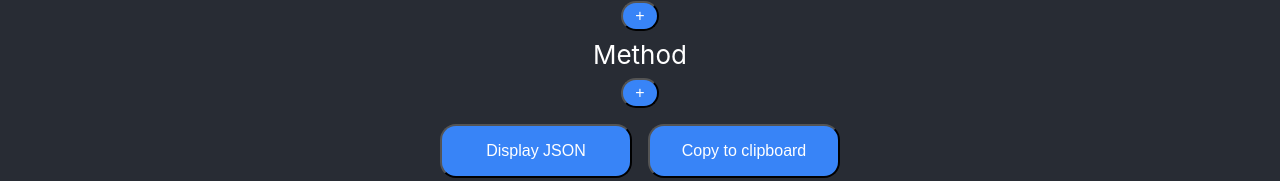
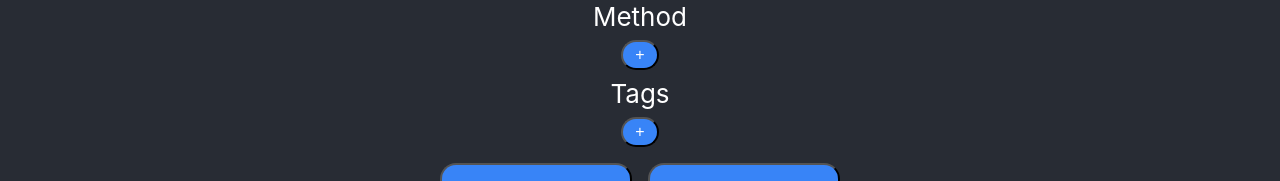
Before and after one commit to JM3ad/cooking, a React (Create React App) app: page /cooking/recipe-generator/1 in a window 1280 px wide. Shown: the part 418-599 px from the top of the page. Built offline with nearby package versions, Linux system fonts and the light colour scheme.

Commit message:
Get categories working including recipe generation

```diff
--- /dev/null
+++ b/src/app/components/multi-line-select.tsx
@@ -0,0 +1,58 @@
+import React from 'react';
+
+type MultiLineSelectProps = {
+    label: string;
+    state: string[];
+    setState: (newState: string[]) => void;
+    values: string[];
+};
+
+const MultiLineSelect: React.FC<MultiLineSelectProps> = (props: MultiLineSelectProps) => {
+    const {label, state, setState, values} = props;
+    const addLine = () => {
+        const newData = [...state, values[0]];
+        setState(newData);
+    };
+    /* eslint-disable jsx-a11y/no-onchange */
+    const updateLine = (lineIndex: number, e: React.ChangeEvent<HTMLSelectElement>) => {
+        const newState = [...state];
+        newState[lineIndex] = e.target.value;
+        setState(newState);
+    };
+    const deleteLine = (lineIndex: number) => {
+        state.splice(lineIndex, 1);
+        setState([...state]);
+    };
+
+    return <>
+        <label>{label}</label>
+        {
+            state.map((step, i) => {
+                return <div key={i}>
+                    <select
+                        value={step}
+                        onChange={(e) => updateLine(i, e)}
+                        // eslint-disable-next-line
+                        autoFocus
+                    >
+                        {
+                            values.map((value: string) => {
+                                return <option key={value}>{value}</option>;
+                            })
+                        }
+                    </select>
+                    <button
+                        className="small-action-button"
+                        onClick={() => deleteLine(i)}
+                        data-testid="delete"
+                    >
+                        -
+                    </button>
+                </div>;
+            })
+        }
+        <button onClick={addLine} className="small-action-button" data-testid="add">+</button>
+    </>;
+};
+
+export default MultiLineSelect;
--- a/src/app/data/recipes.ts
+++ b/src/app/data/recipes.ts
@@ -1,17 +1,16 @@
 import { Recipe } from "app/models/recipe";
-import { RecipeTag } from "app/models/recipeTag";
 
 /* eslint-disable max-len */
 
 export const allRecipes: Recipe[] = [
-    {"name":"Katsu Curry Sauce","url":"http://allrecipes.co.uk/recipe/29578/chicken-katsu-curry.aspx", "tags": [RecipeTag.MAIN], "ingredients":["3 onions","7 garlic cloves","3 carrots","3 tbsp plain flour","2 tbsp curry powder","900ml veg stock","1 tbsp honey","2 tbsp soy sauce","1 bay leaf","1 tsp garam masala"],"method":["Fry the onions and garlic until soft","Add carrots and cook until soft (approx 10 mins)","Add flour and curry powder, cook for 1 minute","Add stock gradually, then add honey, soy sauce and bay leaf","Bring to the boil, then reduce to a simmer until sauce is thick but can be poured - around 20 mins","Stir in garam masala. Serve with breaded vegetables or tofu & rice"]},
-    {"name":"Chilli","url":"https://www.bbcgoodfood.com/recipes/burnt-aubergine-veggie-chilli","tags": [RecipeTag.MAIN], "ingredients":["3 aubergines","1 red onion, diced","2 carrots, diced","70g green lentils","30g red lentils","2 400g can kidney beans","400g can chopped tomatoes","3 tbsp soy sauce","20g dark chocolate, finely chopped","1 tsp chilli powder","2 tsp dried oregano","2 tsp ground cumin","2 tsp paprika","1 tsp ground coriander","1 tsp garam masala","400ml veg stock - double concentration","half a lime, juiced"],"method":["Grill or roast the aubergine in small chunks","Fry onion & carrot with salt in large pan for 15-20 mins until softened","Add the aubergine, lentils, beans (including liquid), tomatoes, soy sauce, chocolate, spices and herbs","Stir and pour in the stock","Bring to the boil then turn down heat low","Cover with a lid and simmer for 1.5 hours, stirring occasionally","Remove lid and let simmer for 15 mins","Add lime juice, and serve over rice or roasted sweet potato"]},
-    {"name":"Dal Makhani","url":"https://cookieandkate.com/quick-dal-makhani-recipe/","tags": [RecipeTag.MAIN], "ingredients":["2 onions diced","6 garlic clove minced","2 tbsp ginger, finely chopped","2 chillis, finely chopped","3 tsp garam masala","1 tsp ground cumin","1 tsp ground coriander","1 tsp salt","2 cans chopped tomatoes","400g black lentils","2 cans kidney beans, rinsed and drained","8 cups water","1 bay leaf","2 tbsp lime juice","Optional: can of coconut milk"],"method":["Fry the onion, garlic, ginger and chillis until softened","Stir in the spices, and season generously with black pepper. Cook while stirring for 1 minute","Add the tomatoes and cook for 1 more minute","Add the lentils, beans, water and bay leaf","Bring the mixture to a boil, and then reduce the heat to a simmer until the lentils are tender; about 35 mins","Remove the bay leaf, and transfer 4 cups of the mixture to a blender and blend until smooth","Combine the blended mixture with the remainder, add the lime juice and add salt to taste","Optionally, add in coconut milk, and then serve with rice or naan"]},
-    {"name":"Bibimbap","url":"https://www.lazycatkitchen.com/vegan-bibimbap/","tags": [RecipeTag.MAIN], "ingredients":["450g tofu","5 tbsp soy sauce","4 tbsp gochujang","200g mushrooms","100g spinach","1 carrot","50g edamame beans","1/2 cucumber","4 tsp rice wine vinegar","2 tbsp golden syrup","1 garlic clove"],"method":["Cut tofu into small cubes","Marinate it in a small pan with 1 tbsp gochujang and 3 tbsp soy sauce for 30 mins - turning at least once halfway through","Bake the tofu once marinated, at gas 4, for 25 mins","For the dressing; whisk together 3 tbsp gochujang, 2 tbsp soy sauce, 2 tbsp oil, the rice wine vinegar, syrup and finely minced garlic","Grate the carrot and finely slice the cucumer","Fry the mushrooms, adding salt and pepper once cooked","Wilt the spinach once the mushrooms have been removed, with a splash of water","Serve the toppings over rice, and top with the dressing"]},
-    {"name":"Aubergine Stew","url":"https://www.hellofresh.co.uk/recipes/almond-aubergine-stew-wk44-59b02344043c3c025166e5c2","tags": [RecipeTag.MAIN], "ingredients":["500ml veg stock","4 garlic cloves, chopped","2 red onions, diced","2 leeks, chopped","250g couscous","2-3 aubergines","2 tbsp tomato puree","600g passata","60g green olives, roughly chopped","4 tbsp ground almonds","fresh basil leaves","1 tbsp lemon juice","Optional: Can of chickpeas"],"method":["Chop up the aubergine, and roast in olive oil at gas mark 6 until soft; around 35-40 mins","Fry the onion, leek and garlic until soft, about 7 mins","Stir in the passata & tomato puree, and optionally blend the sauce","Add the chickpeas if you are using them","Cook on medium-low heat for 10 mins to thicken the sauce","Add the olives, almond, aubergine with some salt & pepper","Cook the couscous with the veg stock, and once ready pour over the lemon juice","Split the basil between the couscous and the stew, combine & serve"]},
-    {"name":"Kik Alicha","url":"https://www.veganricha.com/ethiopian-split-pea-stew-kik-alicha/","tags": [RecipeTag.MAIN], "ingredients":["100g split yellow peas","100g split green peas","1100ml water","2 red onions","8 garlic cloves","2 tbsp ginger","1.5 tsp turmeric powder","1.5 tsp salt"],"method":["Soak the split peas for at least 2 hours in warm water","Fry the onion, ginger & garlic until translucent","Add the turmeric and mix well","Add the rinsed split peas & water - season with the salt and black pepper","Mix, cover and bring to the boil, then reduce the heat and simmer for 35-45 mins","Serve with rice or injera, and optionally add some lemon juice"]},
-    {"name":"Ivory Coast Squash & Peanut Stew","url":"https://www.bosh.tv/","tags": [RecipeTag.MAIN], "ingredients":["1 onion","1/2 fresh chilli","1 tbsp coconut oil","1 garlic clove","1 tbsp nutritional yeast","1/2 tsp ground coriander","1/2 tsp garam masala","1/2 tsp nutmeg","1 thumb-sized ginger","1 tbsp peanut butter","400g can chickpeas","500ml veg stock","1/2 bag kale","1/2 orange","1 tsp salt","1 handful roasted peanuts","1 dash apple cider vinegar"],"method":["Peel and roughly chop the onion","Halve the squash, remove seeds, and roughly chop (no need to peel)","Remove stem & seeds from chilli","Place onion, squash & chilli into food processor, and pulse into small chunks","Heat the oil in a large pan, and then add the veg, garlic & yeast ","Add the spices, ginger & peanut butter and stir well","Drain & rinse the chickpeas, then add along with the veg stock","Reduce the heat to low, cover & simmer for 15 mins","Add the kale, orange juice, salt and vinegar & stir","Roughly chop the peanuts & mix with some orange zest, add as a topping"]},
-    {"name":"Red Ratatouille Risotto ","url":"https://www.bosh.tv/recipes/red-ratatouille-risotto","tags": [RecipeTag.MAIN], "ingredients":["1 aubergine","1 courgette","6 tomatoes","1 red onion","2 garlic cloves","5 sun-dried tomatoes","900ml veg stock","2 tbsp tomato puree","225g risotto rice","125ml red wine","1.5 tbsp butter","2 tbsp pine nuts","Sprigs rosemary & thyme"],"method":["Cut the aubergine, courgette & tomatoes into 2cm chunks","Roast in the oven for 40 mins","Peel and finely chop the onion, garlic & sun-dried tomato","Fry the onion in a pan for 10-15 mins until translucent","Add the garlic and cook for 1 minute further","Add the herbs, sun-dried tomatoes & puree and cook 5 more minutes","Add the risotto rice and stir for a minute","Increase the heat, add the wine & stir until it's been absorbed","Add the stock a ladleful at a time, waiting until it's been absorbed before adding the next ladleful","After 15 mins, the rice should be close. Add the veg from the oven and cook for a couple more mins until the rice is cooked","Remove the pan from the heat, and add the butter","Season with salt & pepper, and garnish with basil leaves and pine nuts"]},
-    {"name":"Banana Pancakes","url":"https://www.bbcgoodfood.com/recipes/vegan-banana-pancakes","tags": [RecipeTag.BREAKFAST], "ingredients":["2 ripe bananas (about 150g)","2 tbsp golden caster sugar","1/4 tsp salt","2 tbsp veg oil (plus extra for frying)","120g self-raising flour","1/2 tsp baking powder","150ml oat milk","Toppings to serve"],"method":["Mash the banana in a bowl, then add the sugar, salt & oil","Add the flour and baking powder and mix thorougly","Add the milk slowly, and gradually whisk to make a thick batter","Heat a little oil in a frying pan, and add the batter 2-3 tbsp at a time","Cook for 2-3 mins on each side, and then serve"]},
-    {"name":"Butter Tofu","url":"https://cooking.nytimes.com/recipes/1020094-tofu-makhani-indian-butter-tofu","tags": [RecipeTag.MAIN], "ingredients":["2 onions","450g tofu","8 tbsp butter","3 tbsp diced ginger","4 garlic cloves","2 cans chopped tomatoes","2 tbsp lemon juice","1 tbsp cumin","1 tsp chilli powder","1 tsp paprika","1.5 tsp salt","1 can coconut milk","1 tbsp + 1 tsp turmeric"],"method":["In a bowl, whisk the lemon juice, cumin and a tbsp of turmeric with 1 tbsp water","Add the tofu in bite sized pieces, and stir to coat","Leave to marinade, optionally bake","In a pot, melt the butter and add the onions/chilli powder","Cook until the onion is translucent, then add the ginger and garlic and cook until the onion is browning","Add the tomatoes, paprika & salt and cook for 10 mins","Optionally blend, and then add in the coconut milk & tofu and simmer for 5 mins","Serve with rice or naan"]}
+    {"name":"Katsu Curry Sauce","url":"http://allrecipes.co.uk/recipe/29578/chicken-katsu-curry.aspx", "tags": ["Main"], "ingredients":["3 onions","7 garlic cloves","3 carrots","3 tbsp plain flour","2 tbsp curry powder","900ml veg stock","1 tbsp honey","2 tbsp soy sauce","1 bay leaf","1 tsp garam masala"],"method":["Fry the onions and garlic until soft","Add carrots and cook until soft (approx 10 mins)","Add flour and curry powder, cook for 1 minute","Add stock gradually, then add honey, soy sauce and bay leaf","Bring to the boil, then reduce to a simmer until sauce is thick but can be poured - around 20 mins","Stir in garam masala. Serve with breaded vegetables or tofu & rice"]},
+    {"name":"Chilli","url":"https://www.bbcgoodfood.com/recipes/burnt-aubergine-veggie-chilli","tags": ["Main"], "ingredients":["3 aubergines","1 red onion, diced","2 carrots, diced","70g green lentils","30g red lentils","2 400g can kidney beans","400g can chopped tomatoes","3 tbsp soy sauce","20g dark chocolate, finely chopped","1 tsp chilli powder","2 tsp dried oregano","2 tsp ground cumin","2 tsp paprika","1 tsp ground coriander","1 tsp garam masala","400ml veg stock - double concentration","half a lime, juiced"],"method":["Grill or roast the aubergine in small chunks","Fry onion & carrot with salt in large pan for 15-20 mins until softened","Add the aubergine, lentils, beans (including liquid), tomatoes, soy sauce, chocolate, spices and herbs","Stir and pour in the stock","Bring to the boil then turn down heat low","Cover with a lid and simmer for 1.5 hours, stirring occasionally","Remove lid and let simmer for 15 mins","Add lime juice, and serve over rice or roasted sweet potato"]},
+    {"name":"Dal Makhani","url":"https://cookieandkate.com/quick-dal-makhani-recipe/","tags": ["Main"], "ingredients":["2 onions diced","6 garlic clove minced","2 tbsp ginger, finely chopped","2 chillis, finely chopped","3 tsp garam masala","1 tsp ground cumin","1 tsp ground coriander","1 tsp salt","2 cans chopped tomatoes","400g black lentils","2 cans kidney beans, rinsed and drained","8 cups water","1 bay leaf","2 tbsp lime juice","Optional: can of coconut milk"],"method":["Fry the onion, garlic, ginger and chillis until softened","Stir in the spices, and season generously with black pepper. Cook while stirring for 1 minute","Add the tomatoes and cook for 1 more minute","Add the lentils, beans, water and bay leaf","Bring the mixture to a boil, and then reduce the heat to a simmer until the lentils are tender; about 35 mins","Remove the bay leaf, and transfer 4 cups of the mixture to a blender and blend until smooth","Combine the blended mixture with the remainder, add the lime juice and add salt to taste","Optionally, add in coconut milk, and then serve with rice or naan"]},
+    {"name":"Bibimbap","url":"https://www.lazycatkitchen.com/vegan-bibimbap/","tags": ["Main"], "ingredients":["450g tofu","5 tbsp soy sauce","4 tbsp gochujang","200g mushrooms","100g spinach","1 carrot","50g edamame beans","1/2 cucumber","4 tsp rice wine vinegar","2 tbsp golden syrup","1 garlic clove"],"method":["Cut tofu into small cubes","Marinate it in a small pan with 1 tbsp gochujang and 3 tbsp soy sauce for 30 mins - turning at least once halfway through","Bake the tofu once marinated, at gas 4, for 25 mins","For the dressing; whisk together 3 tbsp gochujang, 2 tbsp soy sauce, 2 tbsp oil, the rice wine vinegar, syrup and finely minced garlic","Grate the carrot and finely slice the cucumer","Fry the mushrooms, adding salt and pepper once cooked","Wilt the spinach once the mushrooms have been removed, with a splash of water","Serve the toppings over rice, and top with the dressing"]},
+    {"name":"Aubergine Stew","url":"https://www.hellofresh.co.uk/recipes/almond-aubergine-stew-wk44-59b02344043c3c025166e5c2","tags": ["Main"], "ingredients":["500ml veg stock","4 garlic cloves, chopped","2 red onions, diced","2 leeks, chopped","250g couscous","2-3 aubergines","2 tbsp tomato puree","600g passata","60g green olives, roughly chopped","4 tbsp ground almonds","fresh basil leaves","1 tbsp lemon juice","Optional: Can of chickpeas"],"method":["Chop up the aubergine, and roast in olive oil at gas mark 6 until soft; around 35-40 mins","Fry the onion, leek and garlic until soft, about 7 mins","Stir in the passata & tomato puree, and optionally blend the sauce","Add the chickpeas if you are using them","Cook on medium-low heat for 10 mins to thicken the sauce","Add the olives, almond, aubergine with some salt & pepper","Cook the couscous with the veg stock, and once ready pour over the lemon juice","Split the basil between the couscous and the stew, combine & serve"]},
+    {"name":"Kik Alicha","url":"https://www.veganricha.com/ethiopian-split-pea-stew-kik-alicha/","tags": ["Main"], "ingredients":["100g split yellow peas","100g split green peas","1100ml water","2 red onions","8 garlic cloves","2 tbsp ginger","1.5 tsp turmeric powder","1.5 tsp salt"],"method":["Soak the split peas for at least 2 hours in warm water","Fry the onion, ginger & garlic until translucent","Add the turmeric and mix well","Add the rinsed split peas & water - season with the salt and black pepper","Mix, cover and bring to the boil, then reduce the heat and simmer for 35-45 mins","Serve with rice or injera, and optionally add some lemon juice"]},
+    {"name":"Ivory Coast Squash & Peanut Stew","url":"https://www.bosh.tv/","tags": ["Main"], "ingredients":["1 onion","1/2 fresh chilli","1 tbsp coconut oil","1 garlic clove","1 tbsp nutritional yeast","1/2 tsp ground coriander","1/2 tsp garam masala","1/2 tsp nutmeg","1 thumb-sized ginger","1 tbsp peanut butter","400g can chickpeas","500ml veg stock","1/2 bag kale","1/2 orange","1 tsp salt","1 handful roasted peanuts","1 dash apple cider vinegar"],"method":["Peel and roughly chop the onion","Halve the squash, remove seeds, and roughly chop (no need to peel)","Remove stem & seeds from chilli","Place onion, squash & chilli into food processor, and pulse into small chunks","Heat the oil in a large pan, and then add the veg, garlic & yeast ","Add the spices, ginger & peanut butter and stir well","Drain & rinse the chickpeas, then add along with the veg stock","Reduce the heat to low, cover & simmer for 15 mins","Add the kale, orange juice, salt and vinegar & stir","Roughly chop the peanuts & mix with some orange zest, add as a topping"]},
+    {"name":"Red Ratatouille Risotto ","url":"https://www.bosh.tv/recipes/red-ratatouille-risotto","tags": ["Main"], "ingredients":["1 aubergine","1 courgette","6 tomatoes","1 red onion","2 garlic cloves","5 sun-dried tomatoes","900ml veg stock","2 tbsp tomato puree","225g risotto rice","125ml red wine","1.5 tbsp butter","2 tbsp pine nuts","Sprigs rosemary & thyme"],"method":["Cut the aubergine, courgette & tomatoes into 2cm chunks","Roast in the oven for 40 mins","Peel and finely chop the onion, garlic & sun-dried tomato","Fry the onion in a pan for 10-15 mins until translucent","Add the garlic and cook for 1 minute further","Add the herbs, sun-dried tomatoes & puree and cook 5 more minutes","Add the risotto rice and stir for a minute","Increase the heat, add the wine & stir until it's been absorbed","Add the stock a ladleful at a time, waiting until it's been absorbed before adding the next ladleful","After 15 mins, the rice should be close. Add the veg from the oven and cook for a couple more mins until the rice is cooked","Remove the pan from the heat, and add the butter","Season with salt & pepper, and garnish with basil leaves and pine nuts"]},
+    {"name":"Banana Pancakes","url":"https://www.bbcgoodfood.com/recipes/vegan-banana-pancakes","tags": ["Breakfast"], "ingredients":["2 ripe bananas (about 150g)","2 tbsp golden caster sugar","1/4 tsp salt","2 tbsp veg oil (plus extra for frying)","120g self-raising flour","1/2 tsp baking powder","150ml oat milk","Toppings to serve"],"method":["Mash the banana in a bowl, then add the sugar, salt & oil","Add the flour and baking powder and mix thorougly","Add the milk slowly, and gradually whisk to make a thick batter","Heat a little oil in a frying pan, and add the batter 2-3 tbsp at a time","Cook for 2-3 mins on each side, and then serve"]},
+    {"name":"Butter Tofu","url":"https://cooking.nytimes.com/recipes/1020094-tofu-makhani-indian-butter-tofu","tags": ["Main"], "ingredients":["2 onions","450g tofu","8 tbsp butter","3 tbsp diced ginger","4 garlic cloves","2 cans chopped tomatoes","2 tbsp lemon juice","1 tbsp cumin","1 tsp chilli powder","1 tsp paprika","1.5 tsp salt","1 can coconut milk","1 tbsp + 1 tsp turmeric"],"method":["In a bowl, whisk the lemon juice, cumin and a tbsp of turmeric with 1 tbsp water","Add the tofu in bite sized pieces, and stir to coat","Leave to marinade, optionally bake","In a pot, melt the butter and add the onions/chilli powder","Cook until the onion is translucent, then add the ginger and garlic and cook until the onion is browning","Add the tomatoes, paprika & salt and cook for 10 mins","Optionally blend, and then add in the coconut milk & tofu and simmer for 5 mins","Serve with rice or naan"]}
 ];
--- a/src/app/models/recipeTag.ts
+++ b/src/app/models/recipeTag.ts
@@ -1,4 +1,2 @@
-export enum RecipeTag {
-    MAIN = "Main",
-    BREAKFAST = "Breakfast"
-}
+export const RecipeTags = ["Main", "Breakfast"] as const;
+export type RecipeTag = typeof RecipeTags[number];
--- a/src/app/pages/recipe-generator.tsx
+++ b/src/app/pages/recipe-generator.tsx
@@ -1,6 +1,8 @@
 import React, {useEffect, useState} from 'react';
 import { Recipe } from 'app/models/recipe';
 import MultiLineInput from 'app/components/multi-line-input';
+import { RecipeTag, RecipeTags } from 'app/models/recipeTag';
+import MultiLineSelect from 'app/components/multi-line-select';
 
 type RecipeProps = {
     recipe: Recipe | null;
@@ -11,6 +13,7 @@ const RecipeGenerator: React.FC<RecipeProps> = (props: RecipeProps) => {
     const [url, setUrl] = useState<string>("");
     const [ingredients, setIngredients] = useState<string[]>([]);
     const [steps, setSteps] = useState<string[]>([]);
+    const [tags, setTags] = useState<string[]>([]);
     const [json, setJson] = useState<string>("");
     const updateRecipe = (e: React.ChangeEvent<HTMLInputElement>) => {
         setRecipeName(e.target.value);
@@ -19,11 +22,13 @@ const RecipeGenerator: React.FC<RecipeProps> = (props: RecipeProps) => {
         setUrl(e.target.value);
     };
     const generateJson = () => {
+        console.log(tags);
         const recipe: Recipe = {
             name: recipeName,
             url: url,
             ingredients: ingredients.filter((entry) => entry.trim().length > 0),
-            method: steps.filter((entry) => entry.trim().length > 0)
+            method: steps.filter((entry) => entry.trim().length > 0),
+            tags: tags.map((tag) => tag as RecipeTag),
         };
         return JSON.stringify(recipe);
     };
@@ -40,6 +45,7 @@ const RecipeGenerator: React.FC<RecipeProps> = (props: RecipeProps) => {
             if (recipe.ingredients) setIngredients(recipe.ingredients);
             if (recipe.url) setUrl(recipe.url);
             if (recipe.method) setSteps(recipe.method);
+            if (recipe.tags) setTags(recipe.tags);
         }
     }, [props]);
 
@@ -50,6 +56,7 @@ const RecipeGenerator: React.FC<RecipeProps> = (props: RecipeProps) => {
         <input name="recipe-url" value={url} onChange={updateUrl}></input>
         <MultiLineInput label="Ingredients" state={ingredients} setState={setIngredients}/>
         <MultiLineInput label="Method" state={steps} setState={setSteps}/>
+        <MultiLineSelect label="Tags" state={tags} setState={setTags} values={[...RecipeTags]} />
         <div>
             <button className="action-button" onClick={displayJson}>Display JSON</button>
             <button className="action-button" onClick={copyToClipboard}>Copy to clipboard</button>
--- a/src/app/services/recipe-service.ts
+++ b/src/app/services/recipe-service.ts
@@ -1,11 +1,11 @@
 import { allRecipes } from "app/data/recipes";
 import { Recipe } from "app/models/recipe";
-import { RecipeTag } from "app/models/recipeTag";
+import { RecipeTag, RecipeTags } from "app/models/recipeTag";
 
 const TAG_ALL_RECIPES = "All";
 
 export const getAllTags = (): string[] => {
-    const tags = Object.values(RecipeTag).map((tag) => <string> tag);
+    const tags: string[] = [...RecipeTags];
     tags.unshift(TAG_ALL_RECIPES);
     return tags;
 };
@@ -15,8 +15,7 @@ export const getRecipes = (tag: string): Recipe[] => {
         return getAllRecipes();
     }
     return getAllRecipes().filter((recipe) => {
-        console.log(tag);
-        const recipeTag = <RecipeTag><unknown> tag;
+        const recipeTag = tag as RecipeTag;
         return recipe.tags && recipe.tags.includes(recipeTag);
     })
 };
```
Also changed, not shown: 1 other file (tests, documents, lock files or other folders).
